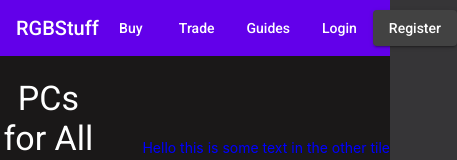
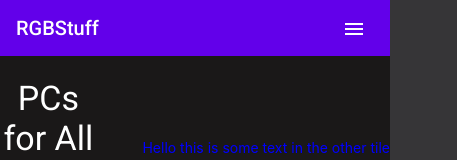
Before and after one commit to Robert1138/tp1, an Angular app: page /home in a window 390 px wide. Shown: the top 160 px of the page, 457 px wide, since content can reach past the window. Built offline with nearby package versions, Linux system fonts and the light colour scheme.

Commit message:
added responsiveness to toolbar, sidenav now appears for mobile users

```diff
--- a/src/app/app.component.css
+++ b/src/app/app.component.css
@@ -13,3 +13,12 @@
     display: flex;
   flex-wrap: wrap;
   }
+
+  .responsive-sidenavbar a {
+    color: whitesmoke;
+    text-decoration: none;
+  }
+
+  .sidenav-container a {
+    color: whitesmoke;
+  }
--- a/src/app/app.component.html
+++ b/src/app/app.component.html
@@ -339,25 +339,55 @@
 </div>
 
 -->
-<div>
+<div style="height: 100vh;">
   <mat-toolbar color="primary">
     <span>RGBStuff</span>
-  <span></span>
-  <div class=nav-anchor >
+    <!--<span></span>-->
+    <div fxShow="true" fxHide.lt-md="true">
+      <div class=nav-anchor>
         <a mat-button routerLink="buy">Buy</a>
         <a mat-button>Trade</a>
         <a mat-button>Guides</a>
       </div>
-  <!-- This fills the remaining space of the current row -->
-  <!--<span class="example-fill-remaining-space"></span>-->
+    </div>
     <div class="spacer"></div>
       <span><!-- some text can exist here --></span>
+    <div fxShow="true" fxHide.lt-md="true">
       <div class="nav-anchor">
         <a mat-button routerLink="login">Login</a>
         <a mat-raised-button routerLink="register">Register</a>
+      </div>
+    </div>
+
+    <div class="responsive-sidenavbar" fxShow="true" fxHide.gt-sm="true">
+      <button mat-icon-button (click)="sidenav.toggle()"><mat-icon>menu</mat-icon></button>
+    </div>
+
+  </mat-toolbar>
+
+
+  <mat-sidenav-container fxFlexFill class="sidenav-container">
+    <mat-sidenav #sidenav fxLayout="column">
+      <div fxLayout="column">
+        <a (click)="sidenav.toggle()" mat-button>Close</a>
+        <a href="buy" mat-button>Buy</a>
+        <a href="buy" mat-button>Trade</a>
+        <a mat-button>Sell</a>
+        <a mat-button>About</a>
+        <a mat-button>Account</a>
+        <a href="login" mat-button>Login</a>
+        <a href="register" mat-button>Register</a>
 
       </div>
-</mat-toolbar>
+    </mat-sidenav>
+
+    <mat-sidenav-content>
+      <router-outlet></router-outlet>
+    </mat-sidenav-content>
+  </mat-sidenav-container>
+
+</div>
+<!--<router-outlet></router-outlet> -->
 
 <!--
 <div class="content" role="main">
@@ -590,7 +620,3 @@
 <!-- * * * * * * * * * * * * * * * * * * * * * * * * * * * * * * * -->
 <!-- * * * * * * * * * * End of Placeholder * * * * * * * * * * * -->
 <!-- * * * * * * * * * * * * * * * * * * * * * * * * * * * * * * * -->
-
-
-</div>
-<router-outlet></router-outlet>
```
Lines whose indentation alone changed are shown as unchanged.
